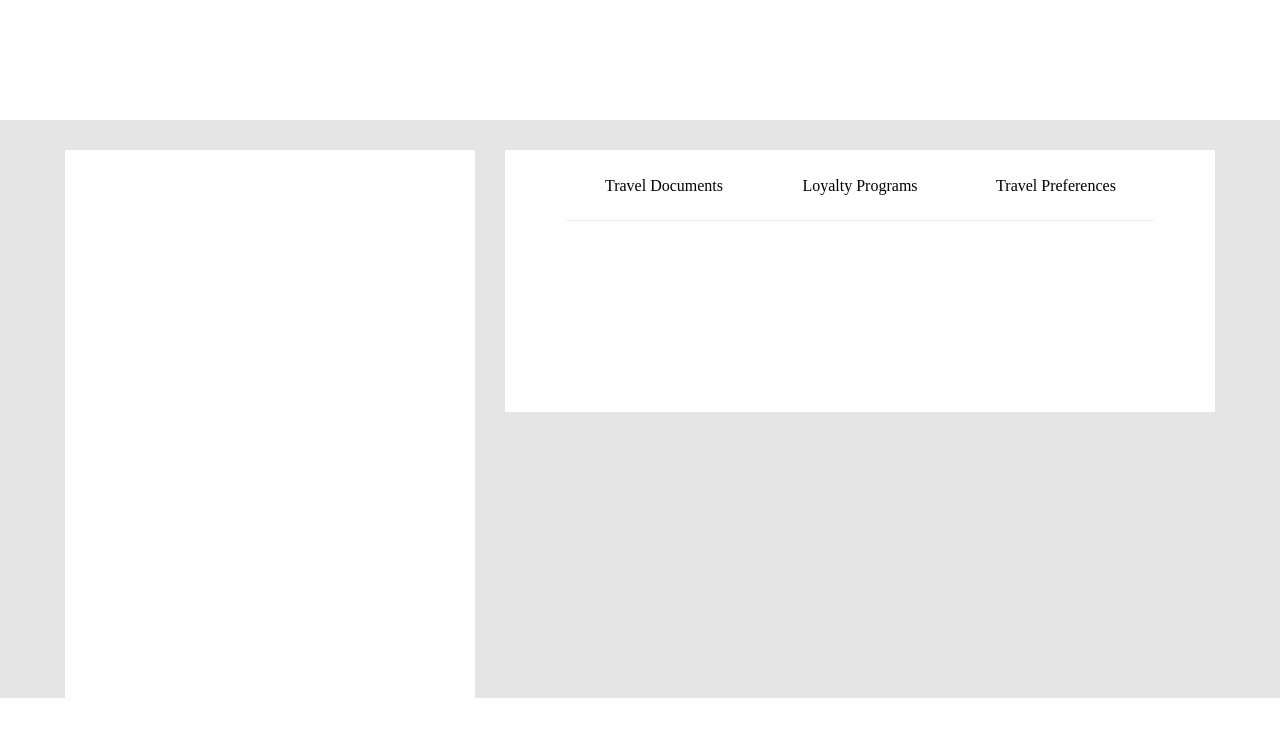
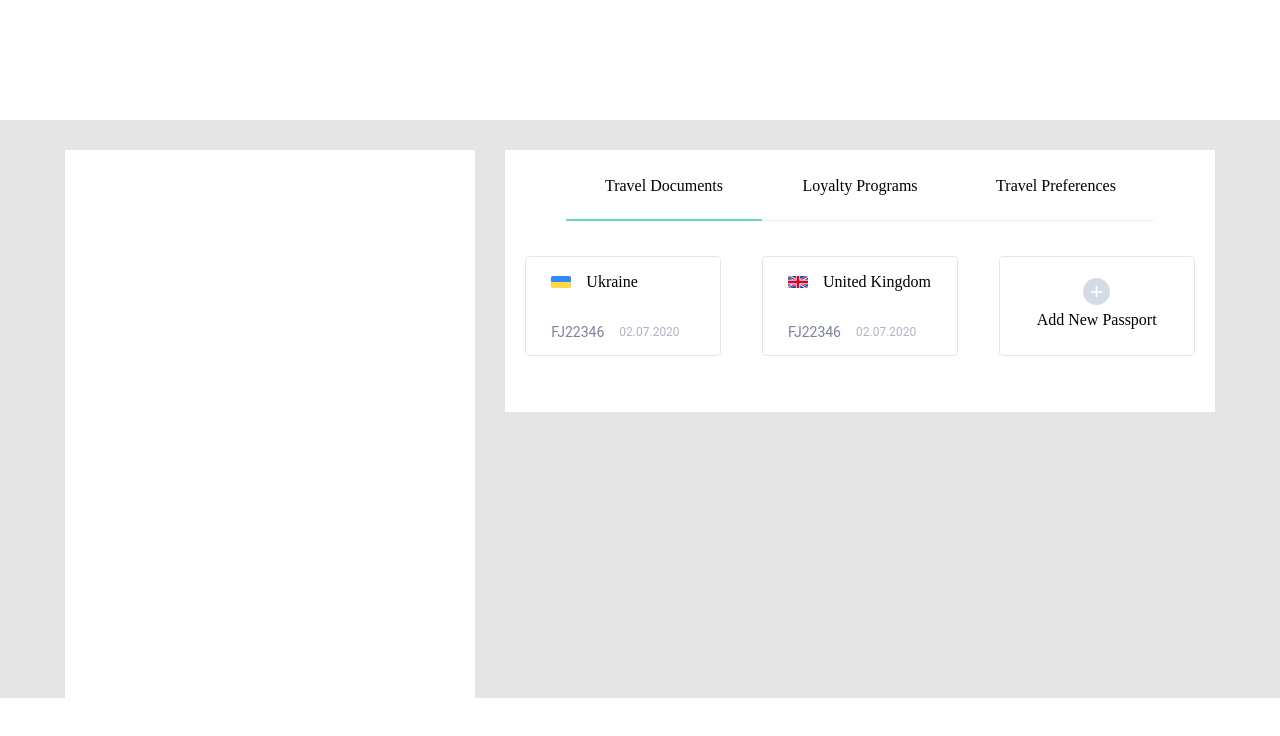
Before and after one commit to IlRoman/test-soldoutnight, a React (Create React App) app: page /travel-documents in a window 1280 px wide. Shown: the top 736 px of the page. Built offline with nearby package versions, Linux system fonts and the light colour scheme.

Commit message:
router - "redirect"

```diff
--- a/src/components/app/App.jsx
+++ b/src/components/app/App.jsx
@@ -1,5 +1,5 @@
 import React, { useState } from 'react';
-import { Route, Link, useLocation } from 'react-router-dom';
+import { Route, Link, useLocation, Redirect } from 'react-router-dom';
 import './app.scss';
 import TravelDocuments from '../travel-documents/TravelDocuments'
 import Popup from '../popup/Popup'
@@ -33,10 +33,10 @@ const App = () => {
                 <div className="navigation-wrapper">
                     <div className="navigation">
                         <div
-                            className={location.pathname === '/' ? "navigation__item active" : "navigation__item"}
+                            className={location.pathname === '/travel-documents' ? "navigation__item active" : "navigation__item"}
                         >
                             <Link
-                                to="/"
+                                to="/travel-documents"
                                 className="link"
                             >
                                 Travel Documents
@@ -46,7 +46,7 @@ const App = () => {
                             className={location.pathname === '/loyalty-programs' ? "navigation__item active" : "navigation__item"}
                         >
                             <Link
-                                to={popupIsOpened ? '/' : "/loyalty-programs"}
+                                to={popupIsOpened ? '/travel-documents' : "/loyalty-programs"}
                                 className="link"
                             >
                                 Loyalty Programs
@@ -56,7 +56,7 @@ const App = () => {
                             className={location.pathname === '/travel-preferences' ? "navigation__item active" : "navigation__item"}
                         >
                             <Link
-                                to={popupIsOpened ? '/' : "/travel-preferences"}
+                                to={popupIsOpened ? '/travel-documents' : "/travel-preferences"}
                                 className="link"
                             >
                                 Travel Preferences
@@ -64,6 +64,9 @@ const App = () => {
                         </div>
                     </div>
                     <Route exact path="/">
+                        <Redirect to="/travel-documents" />
+                    </Route>
+                    <Route path="/travel-documents">
                         <TravelDocuments
                             setPopup={setPopup}
                         />
```
